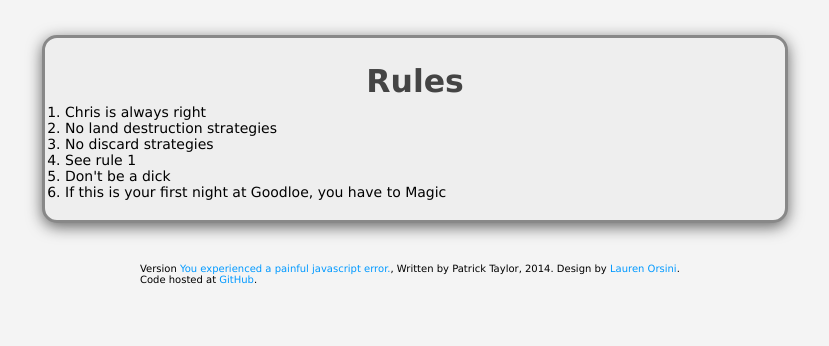
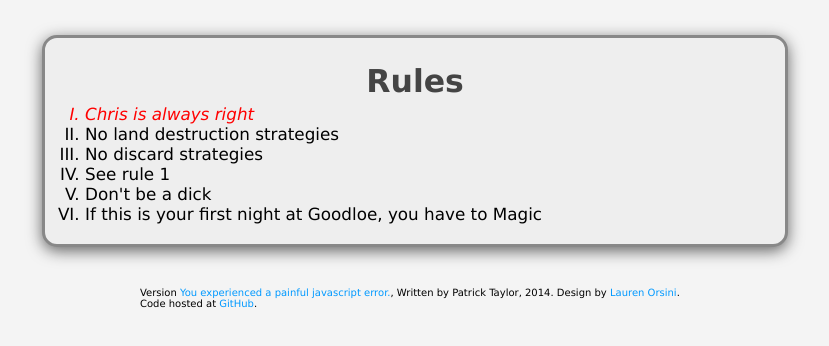
Before and after one commit to ThePatches/Goodloe, a website: page public/index.html at #/rules in a window 1280 px wide. Shown: the whole page, without its empty margins (225-1054 px from the left). Drawn offline with Linux system fonts and the light colour scheme; no server answers.

Commit message:
some stylistic fixes

```diff
--- a/dbupgrade.js
+++ b/dbupgrade.js
@@ -4,6 +4,6 @@
 
 var newPatches = ["User Updating feature added",
     "Fixed issues with + signs within the database",
-    "Beginnings of 'Goodoe Rules' page"];
+    "Beginnings of 'Goodloe Rules' page"];
 
 db.Version.insert({_id: 2, version: "0.6.1", patches: newPatches, published: false});
--- a/public/views/rules.html
+++ b/public/views/rules.html
@@ -1,8 +1,16 @@
+<style>
+    ol.rulesList {
+        margin-left: 20px;
+        font-size: 1.2em;
+        list-style-type: upper-roman;
+    }
+</style>
+
 <div>
     <h2>{{ Title }}</h2>
 
-    <ol>
-        <li>Chris is always right</li>
+    <ol class="rulesList">
+        <li style="color: red; font-style: italic">Chris is always right</li>
         <li>No land destruction strategies</li>
         <li>No discard strategies</li>
         <li>See rule 1</li>
```
